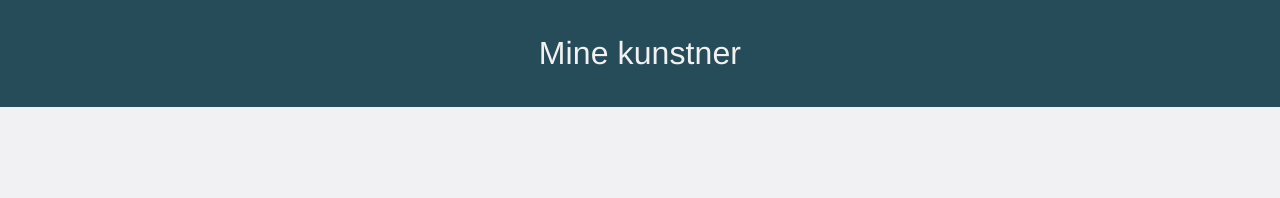
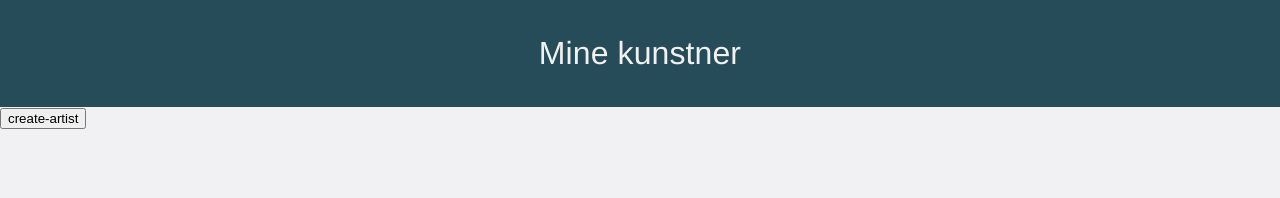
Before and after one commit to MarkusIngerslev/node-js-og-express, a plain HTML site: page frontend/index.html in a window 1280 px wide. Shown: the top 198 px of the page. Drawn offline with Linux system fonts and the light colour scheme; no server answers.

Commit message:
Tilføjet en create artist

```diff
--- a/frontend/index.html
+++ b/frontend/index.html
@@ -14,6 +14,9 @@
         </header>
 
         <main>
+            <section id="create-artist">
+                <button>create-artist</button>
+            </section>
             <section id="artists-grid" class="grid-container"></section>
 
             <!-- Create dialog form -->
```
